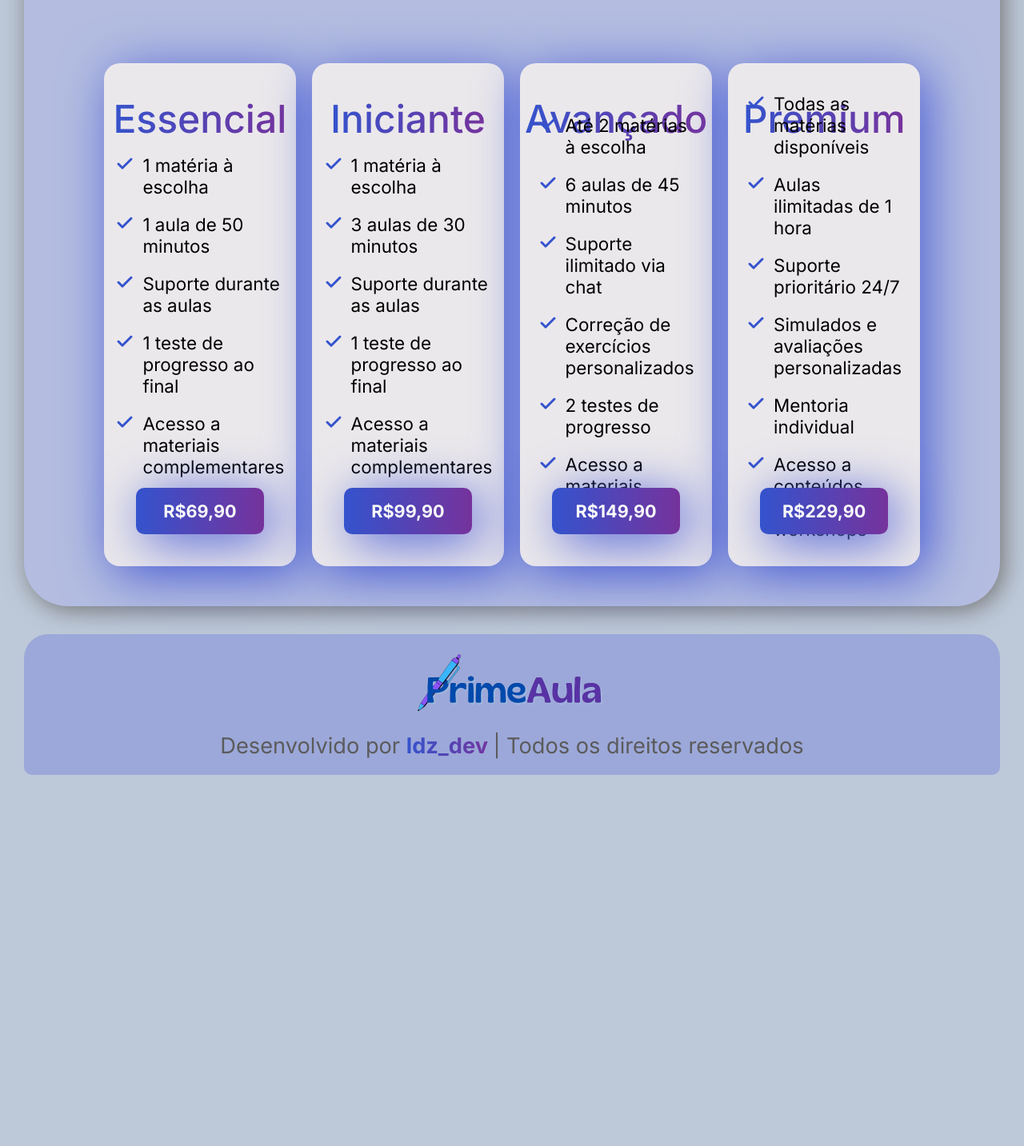
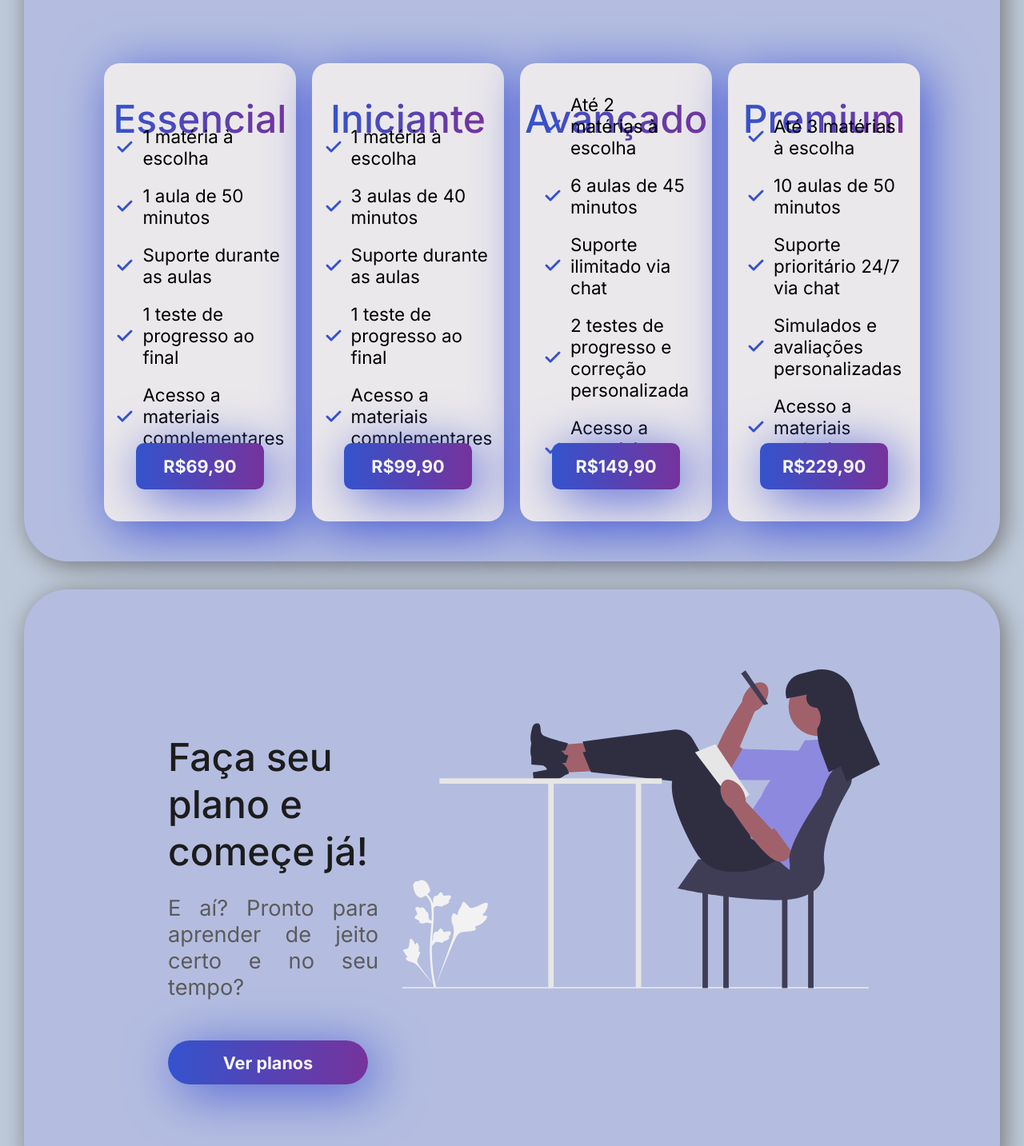
Before and after one commit to bernardooldz/PrimeAula, a React (Vite) app: page / in a window 1280 px wide. Shown: the part 2706-4139 px from the top of the page at 80% size. Before the commit the page ends 3695 px from the top, so only its background shows below. Built offline with nearby package versions, Linux system fonts and the light colour scheme.

Commit message:
create a last section component

```diff
--- a/src/App.css
+++ b/src/App.css
@@ -129,6 +129,7 @@ footer {
   width: 250px;
   text-align: center;
   box-shadow: 10px 10px 64px 0px var(--primary-color);
+  cursor: pointer;
 }
 
 .button-see-prices:hover {
@@ -261,14 +262,14 @@ footer {
 }
 
 .plan-case .titles {
-  margin-bottom: 2rem;
+  margin-bottom: 1rem;
   background: var(--gradient-azul-roxo);
   -webkit-background-clip: text;
   -webkit-text-fill-color: transparent;
 }
 
 .section-beneficits-plans{
-  height: 380px;
+  height: 340px;
   display: flex;
   flex-direction: column;
   justify-content: center;
@@ -285,6 +286,7 @@ footer {
   }
 
   & div{
+    display: flex;
     align-items: center;
   }
 }
@@ -301,4 +303,9 @@ footer {
   text-align: center;
   box-shadow: 10px 10px 64px 0px var(--primary-color);
   margin-top: 20px;
+  cursor: pointer;
 }
+
+.button-price-plan:hover{
+  transform: scale(102%);
+}
--- a/src/App.jsx
+++ b/src/App.jsx
@@ -4,6 +4,7 @@ import Footer from './components/Footer'
 import Header from './components/Header'
 import Home from './components/Home'
 import HowToUse from './components/HowToUse'
+import LastSection from './components/LastSection'
 import Plans from './components/Plans'
 
 
@@ -16,6 +17,7 @@ function App() {
       <Advantages />
       <HowToUse />
       <Plans />
+      <LastSection />
       <Footer />
     </>
   )
--- /dev/null
+++ b/src/components/LastSection.jsx
@@ -0,0 +1,22 @@
+import Image from '../assets/images/imageStep3.svg'
+
+function LastSection() {
+
+    return (
+           <div className="container-section">
+                       <div className="container-home">
+                           <div className="container-home-hero">
+                               <p className="titles">Faça seu plano e começe já!</p>
+                               <p className="subtitles">E aí? Pronto para aprender de jeito certo e no seu tempo?</p>
+                               <button className="button-see-prices">Ver planos</button>
+                           </div>
+                           <div className="image-last-section">
+                               <img src={Image} alt=""/>
+                           </div>
+                       </div>
+                   </div>
+
+    )
+}
+
+export default LastSection
--- a/src/components/Plans.jsx
+++ b/src/components/Plans.jsx
@@ -22,7 +22,7 @@ function Plans() {
             price: "R$99,90",
             planBeneficits: [
                 { itemId: 1, itemBeneficit: "1 matéria à escolha" },
-                { itemId: 2, itemBeneficit: "3 aulas de 30 minutos" },
+                { itemId: 2, itemBeneficit: "3 aulas de 40 minutos" },
                 { itemId: 3, itemBeneficit: "Suporte durante as aulas" },
                 { itemId: 4, itemBeneficit: "1 teste de progresso ao final" },
                 { itemId: 5, itemBeneficit: "Acesso a materiais complementares" },
@@ -37,9 +37,8 @@ function Plans() {
                 { itemId: 1, itemBeneficit: "Até 2 matérias à escolha" },
                 { itemId: 2, itemBeneficit: "6 aulas de 45 minutos" },
                 { itemId: 3, itemBeneficit: "Suporte ilimitado via chat" },
-                { itemId: 4, itemBeneficit: "Correção de exercícios personalizados" },
-                { itemId: 5, itemBeneficit: "2 testes de progresso" },
-                { itemId: 6, itemBeneficit: "Acesso a materiais exclusivos" },
+                { itemId: 4, itemBeneficit: "2 testes de progresso e correção personalizada" },
+                { itemId: 5, itemBeneficit: "Acesso a materiais exlusivos" },
             ]
         },
         {
@@ -48,12 +47,11 @@ function Plans() {
             planDescription: "O pacote completo para quem deseja um suporte intensivo e personalizado.",
             price: "R$229,90",
             planBeneficits: [
-                { itemId: 1, itemBeneficit: "Todas as matérias disponíveis" },
-                { itemId: 2, itemBeneficit: "Aulas ilimitadas de 1 hora" },
-                { itemId: 3, itemBeneficit: "Suporte prioritário 24/7" },
+                { itemId: 1, itemBeneficit: "Até 3 matérias à escolha" },
+                { itemId: 2, itemBeneficit: "10 aulas de 50 minutos" },
+                { itemId: 3, itemBeneficit: "Suporte prioritário 24/7 via chat" },
                 { itemId: 4, itemBeneficit: "Simulados e avaliações personalizadas" },
-                { itemId: 5, itemBeneficit: "Mentoria individual" },
-                { itemId: 6, itemBeneficit: "Acesso a conteúdos premium e workshops" },
+                { itemId: 5, itemBeneficit: "Acesso a materiais exclusivos" },
             ]
         }
     ];
```
